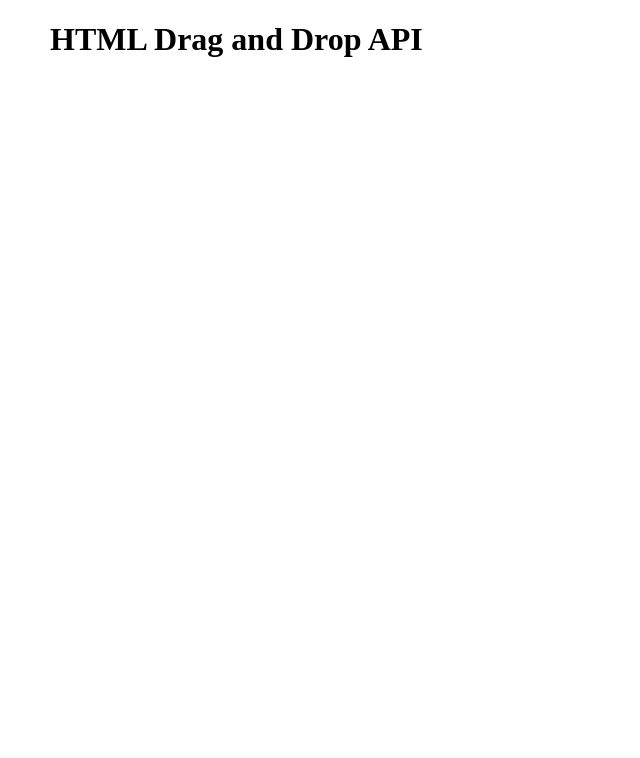
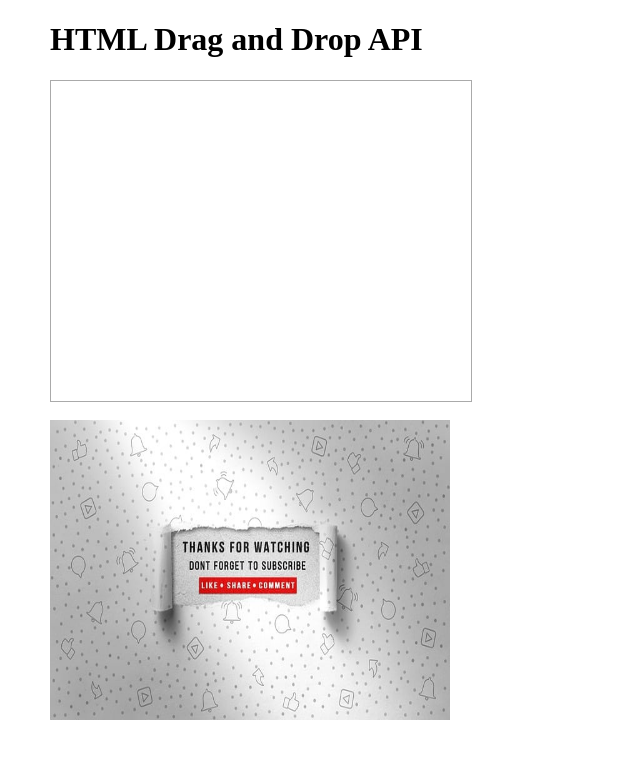
Before and after one commit to jogindrakumar/HTML-Drag-and-Drop-API, a plain HTML site: page index.html in a window 1280 px wide. Shown: the whole page, without its empty margins (0-640 px from the left). Drawn offline with Linux system fonts and the light colour scheme.

Commit message:
drag-drop-api

```diff
--- a/index.html
+++ b/index.html
@@ -10,13 +10,36 @@
         body {
             margin-left: 50px;
         }
+
+        #div1 {
+            width: 400px;
+            height: 300px;
+            padding: 10px;
+            border: 1px solid #aaaaaa;
+        }
     </style>
     <script>
+        function allowDrop(ev) {
+            ev.preventDefault();
+        }
+
+        function drag(ev) {
+            ev.dataTransfer.setData("text", ev.target.id);
+        }
+
+        function drop(ev) {
+            ev.preventDefault();
+            var data = ev.dataTransfer.getData("text");
+            ev.target.appendChild(document.getElementById(data));
+        }
     </script>
 </head>
 
 <body>
     <h1>HTML Drag and Drop API</h1>
+    <div id="div1" ondrop="drop(event)" ondragover="allowDrop(event)"></div>
+    <br>
+    <img src="like.jpg" alt="" draggable="true" ondragstart="drag(event)" width="400" height="300" id="drag1">
 
 
 
```
